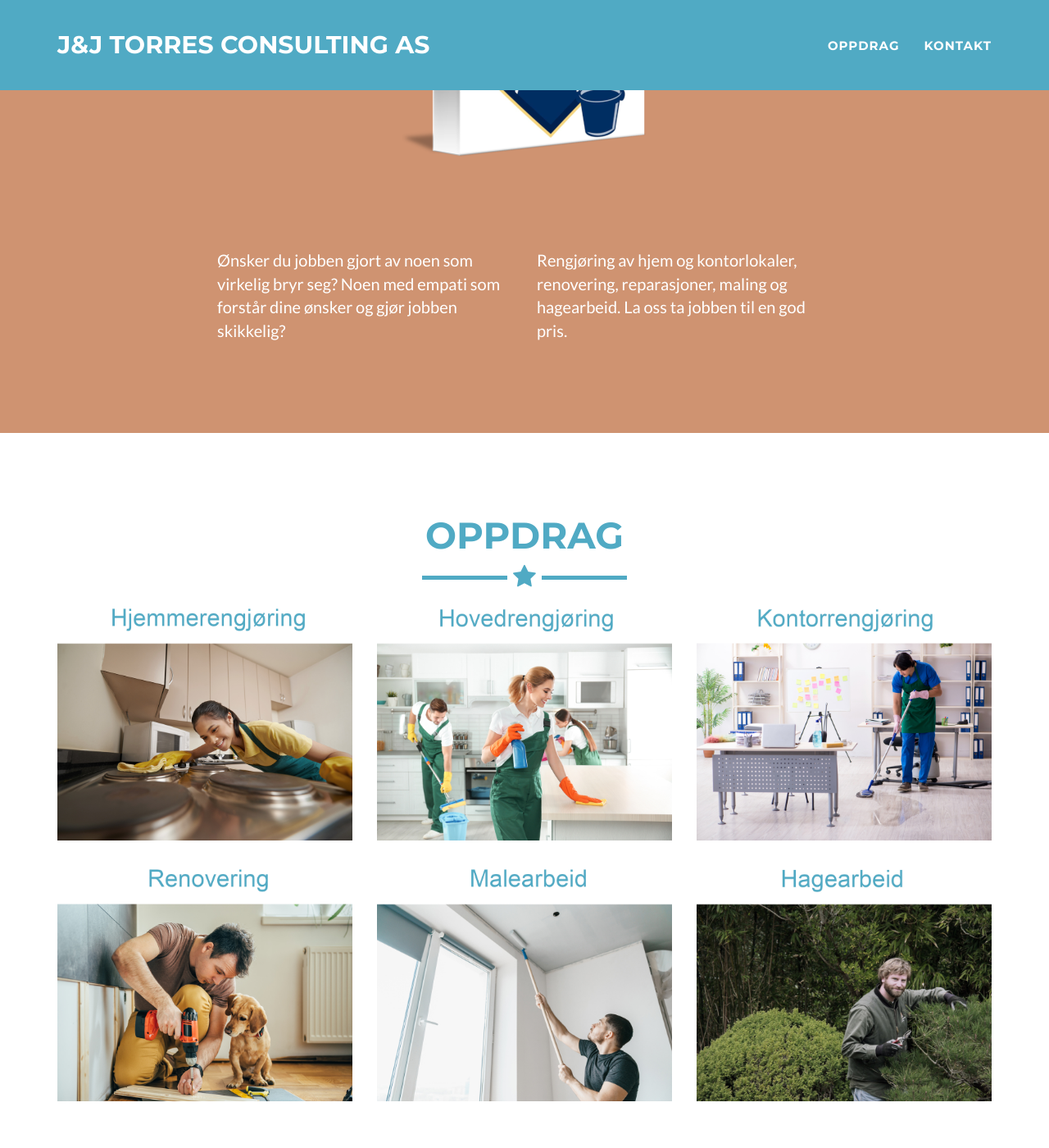
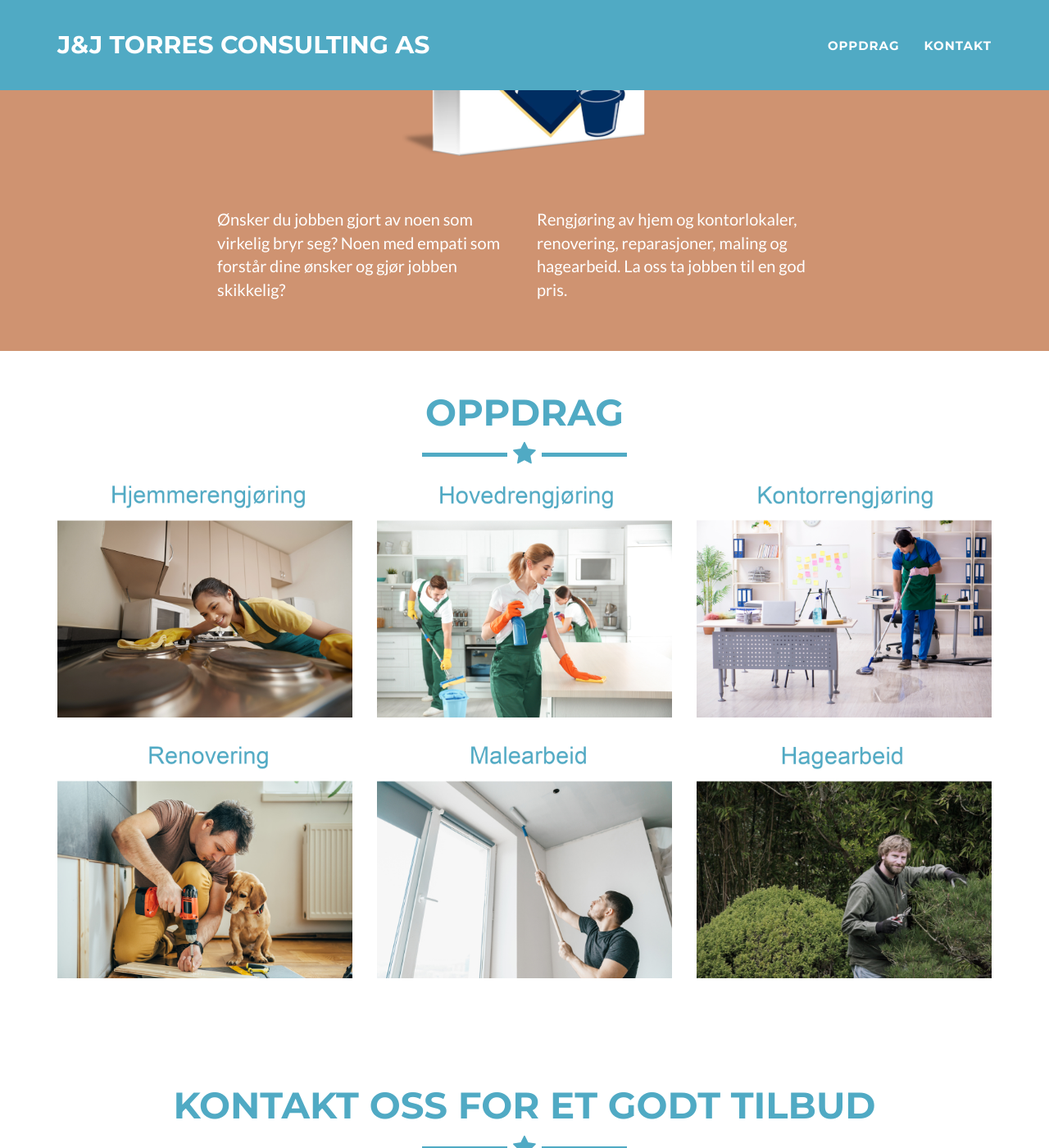
Before and after one commit to jandjtorres/jandjtorres.github.io, a Jekyll site: the page built from index.html, in a window 1280 px wide and 1400 px high, scrolled down 299 px. Shown: the whole window at 82% size. Built offline with Jekyll 4.4.1, drawn with Linux system fonts in a browser that asks for light colours.

Commit message:
CSS improvements

```diff
--- a/_includes/css/main.css
+++ b/_includes/css/main.css
@@ -171,7 +171,7 @@ header .intro-text .skills {
 }
 
 section {
-    padding: 100px 0;
+    padding: 50px 0;
 }
 
 section h2 {
```
